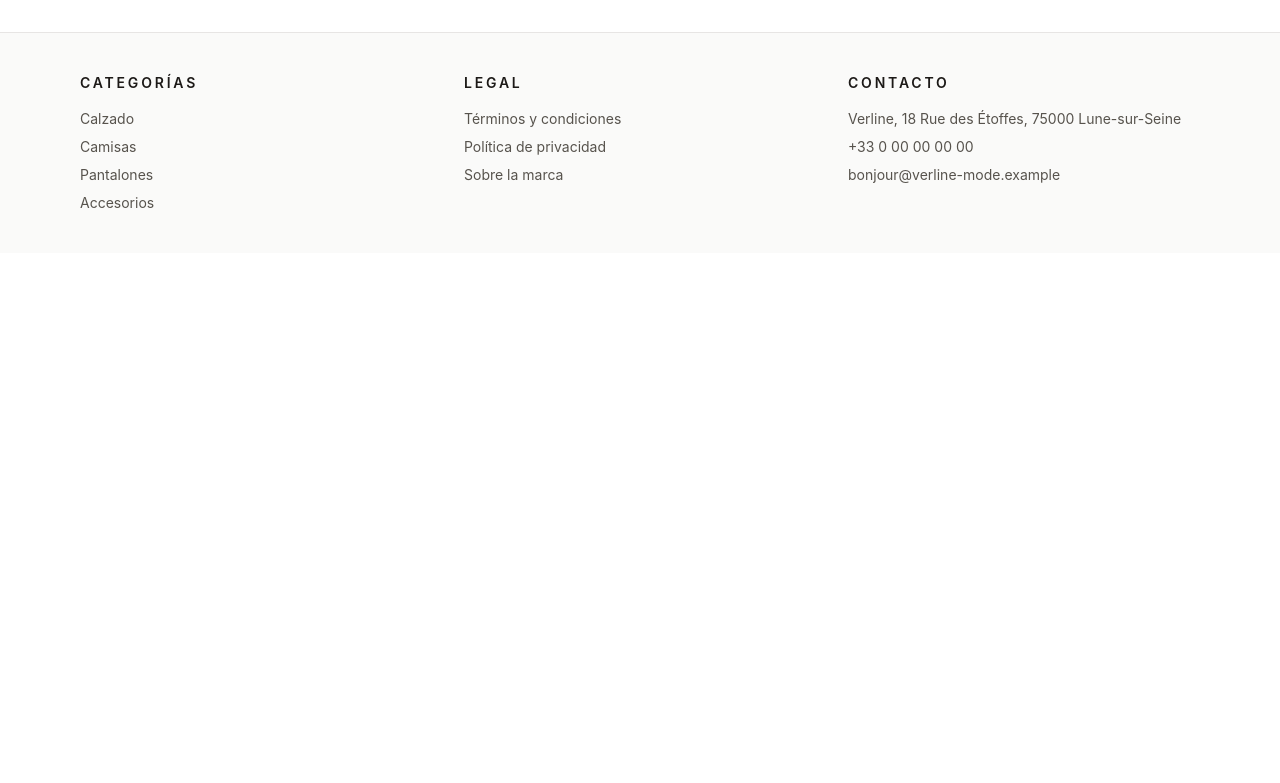
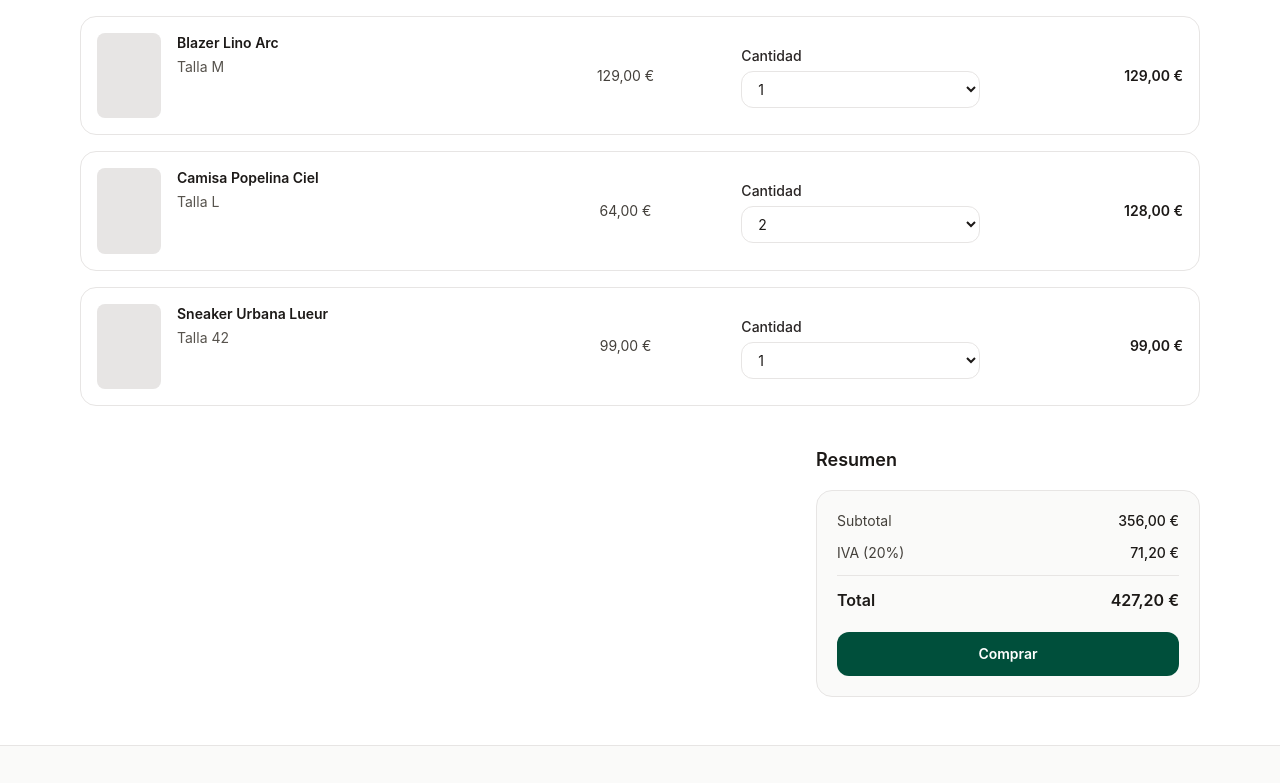
Before and after one commit to Caro-it/Proyecto3_CarolinaK, a website: page carrito.html in a window 1280 px wide. Shown: the part 171-954 px from the top of the page. Before the commit the page ends 800 px from the top, so only its background shows below. Drawn offline with Linux system fonts and the light colour scheme.

Commit message:
Anadir vista de carrito con totalizacion

```diff
--- a/carrito.html
+++ b/carrito.html
@@ -29,8 +29,115 @@
         </div>
       </nav>
     </header>
-    <main class="mx-auto max-w-3xl px-4 py-12">
+    <main class="mx-auto max-w-6xl px-4 py-12">
       <h1 class="text-2xl font-bold sm:text-3xl">Carrito</h1>
+
+      <section aria-labelledby="listado-carrito" class="mt-8">
+        <h2 class="sr-only" id="listado-carrito">Productos añadidos</h2>
+
+        <div class="space-y-4">
+          <article class="rounded-2xl border border-stone-200 bg-white p-4">
+            <div class="flex flex-col gap-4 md:flex-row md:items-center md:justify-between">
+              <div class="flex items-start gap-4 md:w-[38%]">
+                <div class="aspect-[3/4] w-16 shrink-0 rounded-lg bg-stone-200"></div>
+                <div>
+                  <h3 class="text-sm font-semibold text-stone-900">Blazer Lino Arc</h3>
+                  <p class="mt-1 text-sm text-stone-600">Talla M</p>
+                </div>
+              </div>
+
+              <p class="text-sm text-stone-700 md:w-[16%] md:text-center">129,00 €</p>
+
+              <div class="md:w-[22%]">
+                <label class="text-sm font-medium text-stone-800" for="cantidad-blazer">Cantidad</label>
+                <select class="mt-1 w-full rounded-xl border border-stone-200 bg-white px-3 py-2 text-sm text-stone-900 focus:border-stone-400 focus:outline-none" id="cantidad-blazer" name="cantidad-blazer">
+                  <option selected value="1">1</option>
+                  <option value="2">2</option>
+                  <option value="3">3</option>
+                </select>
+              </div>
+
+              <p class="text-sm font-semibold text-stone-900 md:w-[16%] md:text-right">129,00 €</p>
+            </div>
+          </article>
+
+          <article class="rounded-2xl border border-stone-200 bg-white p-4">
+            <div class="flex flex-col gap-4 md:flex-row md:items-center md:justify-between">
+              <div class="flex items-start gap-4 md:w-[38%]">
+                <div class="aspect-[3/4] w-16 shrink-0 rounded-lg bg-stone-200"></div>
+                <div>
+                  <h3 class="text-sm font-semibold text-stone-900">Camisa Popelina Ciel</h3>
+                  <p class="mt-1 text-sm text-stone-600">Talla L</p>
+                </div>
+              </div>
+
+              <p class="text-sm text-stone-700 md:w-[16%] md:text-center">64,00 €</p>
+
+              <div class="md:w-[22%]">
+                <label class="text-sm font-medium text-stone-800" for="cantidad-camisa">Cantidad</label>
+                <select class="mt-1 w-full rounded-xl border border-stone-200 bg-white px-3 py-2 text-sm text-stone-900 focus:border-stone-400 focus:outline-none" id="cantidad-camisa" name="cantidad-camisa">
+                  <option value="1">1</option>
+                  <option selected value="2">2</option>
+                  <option value="3">3</option>
+                </select>
+              </div>
+
+              <p class="text-sm font-semibold text-stone-900 md:w-[16%] md:text-right">128,00 €</p>
+            </div>
+          </article>
+
+          <article class="rounded-2xl border border-stone-200 bg-white p-4">
+            <div class="flex flex-col gap-4 md:flex-row md:items-center md:justify-between">
+              <div class="flex items-start gap-4 md:w-[38%]">
+                <div class="aspect-[3/4] w-16 shrink-0 rounded-lg bg-stone-200"></div>
+                <div>
+                  <h3 class="text-sm font-semibold text-stone-900">Sneaker Urbana Lueur</h3>
+                  <p class="mt-1 text-sm text-stone-600">Talla 42</p>
+                </div>
+              </div>
+
+              <p class="text-sm text-stone-700 md:w-[16%] md:text-center">99,00 €</p>
+
+              <div class="md:w-[22%]">
+                <label class="text-sm font-medium text-stone-800" for="cantidad-sneaker">Cantidad</label>
+                <select class="mt-1 w-full rounded-xl border border-stone-200 bg-white px-3 py-2 text-sm text-stone-900 focus:border-stone-400 focus:outline-none" id="cantidad-sneaker" name="cantidad-sneaker">
+                  <option selected value="1">1</option>
+                  <option value="2">2</option>
+                  <option value="3">3</option>
+                </select>
+              </div>
+
+              <p class="text-sm font-semibold text-stone-900 md:w-[16%] md:text-right">99,00 €</p>
+            </div>
+          </article>
+        </div>
+      </section>
+
+      <section aria-labelledby="resumen-compra" class="mt-10 md:ml-auto md:max-w-sm">
+        <h2 class="text-lg font-semibold text-stone-900" id="resumen-compra">Resumen</h2>
+        <div class="mt-4 rounded-2xl border border-stone-200 bg-stone-50 p-5">
+          <dl class="space-y-3 text-sm text-stone-700">
+            <div class="flex items-center justify-between">
+              <dt>Subtotal</dt>
+              <dd class="font-medium text-stone-900">356,00 €</dd>
+            </div>
+            <div class="flex items-center justify-between">
+              <dt>IVA (20%)</dt>
+              <dd class="font-medium text-stone-900">71,20 €</dd>
+            </div>
+            <div class="border-t border-stone-200 pt-3">
+              <div class="flex items-center justify-between">
+                <dt class="text-base font-semibold text-stone-900">Total</dt>
+                <dd class="text-base font-semibold text-stone-900">427,20 €</dd>
+              </div>
+            </div>
+          </dl>
+
+          <a class="mt-5 inline-flex w-full items-center justify-center rounded-xl bg-emerald-900 px-5 py-3 text-sm font-semibold text-white transition-colors hover:bg-emerald-800 focus:outline-none focus:ring-2 focus:ring-emerald-900 focus:ring-offset-2" href="pago.html">
+            Comprar
+          </a>
+        </div>
+      </section>
     </main>
     <footer class="border-t border-stone-200 bg-stone-50">
       <div class="mx-auto grid max-w-6xl gap-8 px-4 py-10 md:grid-cols-3">
```
Also changed, not shown: dist/output.css.
